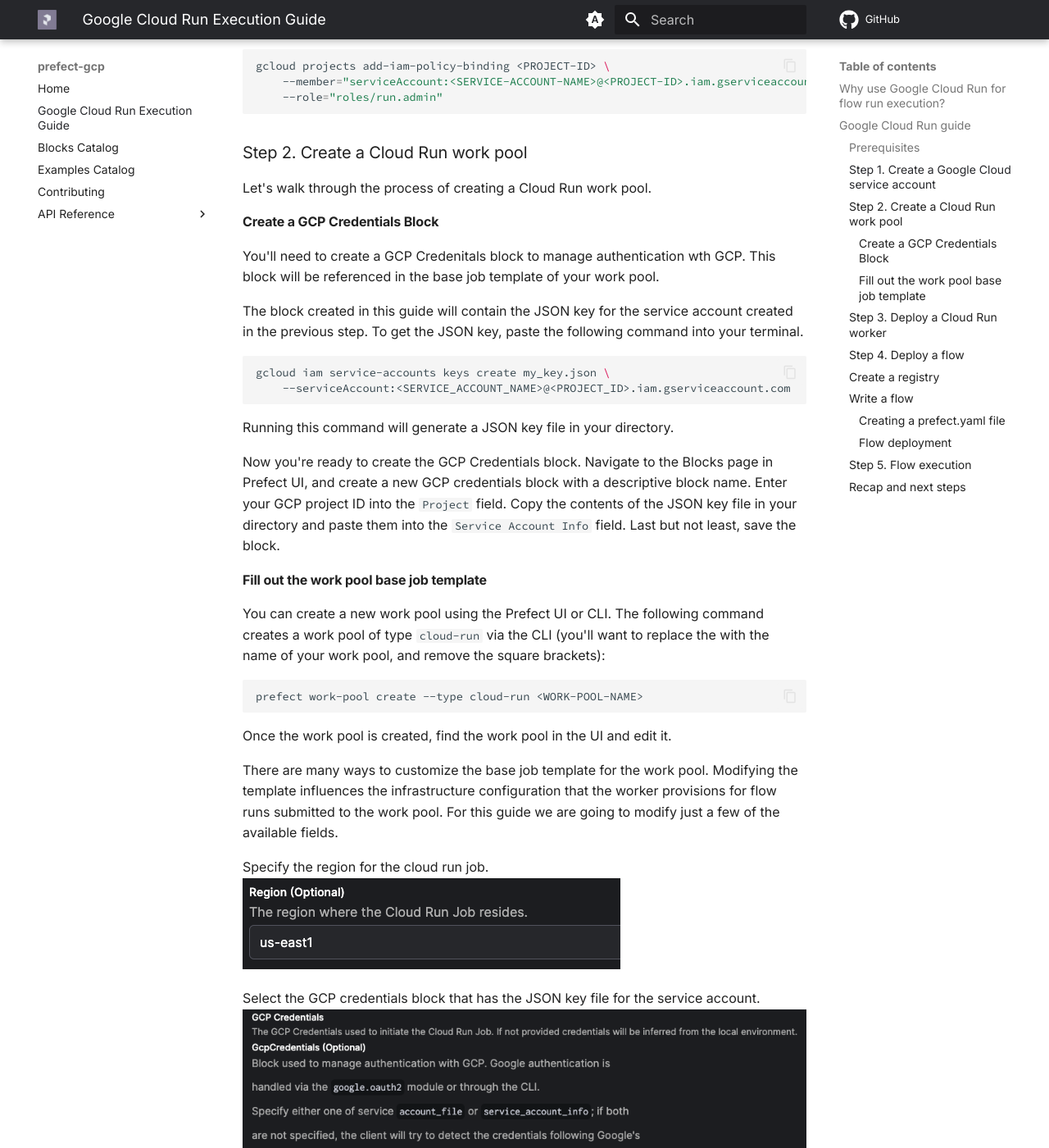
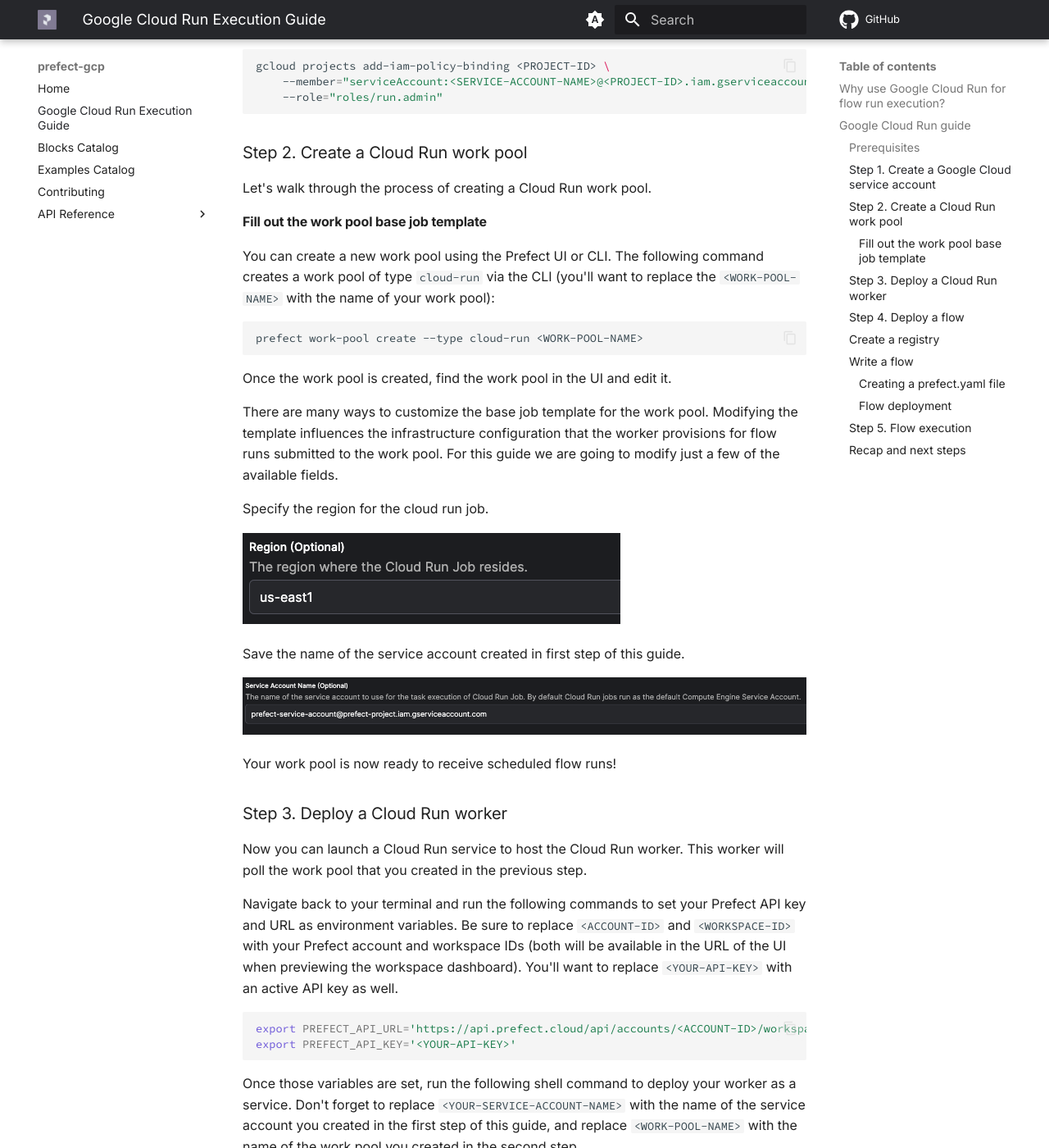
Before and after one commit to PrefectHQ/prefect-gcp, an MkDocs documentation site: the page built from docs/gcp-worker-guide.md, in a window 1280 px wide and 1400 px high, scrolled down 2322 px. Shown: the whole window at 82% size. Built offline with MkDocs 1.6.1 and Material for MkDocs 9.7.7, drawn with Linux system fonts in a browser that asks for light colours; comment, search, counter and statistics services are not loaded.

Commit message:
removing credentials block creation step, as it is no longer required (#228)
* removing credentials block creation step, as it is no longer required

* Update docs/gcp-worker-guide.md

you're right, they are carrots!

Co-authored-by: nate nowack <nate@prefect.io>

* Update docs/gcp-worker-guide.md

good catch - ty

Co-authored-by: nate nowack <nate@prefect.io>

---------

Co-authored-by: nate nowack <nate@prefect.io>

````diff
--- a/docs/gcp-worker-guide.md
+++ b/docs/gcp-worker-guide.md
@@ -7,8 +7,7 @@
 
 2. Scalability: Cloud Run can automatically scale your pipeline to handle varying workloads and traffic. It can quickly respond to increased demand and scale back down during low activity periods, ensuring efficient resource utilization.
 
-3. Integration with Google Cloud services: Google Cloud Run easily integrates with other Google Cloud services, such as Google Cloud Storage, Google Cloud Pub/Sub, and Google Cloud Build.
-This interoperability enables you to build end-to-end data pipelines that use a variety of services.
+3. Integration with Google Cloud services: Google Cloud Run easily integrates with other Google Cloud services, such as Google Cloud Storage, Google Cloud Pub/Sub, and Google Cloud Build. This interoperability enables you to build end-to-end data pipelines that use a variety of services.
 
 4. Portability: Since Cloud Run uses container images, you can develop your pipelines locally using Docker and then deploy them on Google Cloud Run without significant modifications. This portability allows you to run the same pipeline in different environments.
 
@@ -82,23 +81,8 @@
 ### Step 2. Create a Cloud Run work pool
 Let's walk through the process of creating a Cloud Run work pool.
 
-#### Create a GCP Credentials Block
-You'll need to create a GCP Credenitals block to manage authentication wth GCP. This block will be referenced in the base job template of your work pool.
-
-The block created in this guide will contain the JSON key for the service account created in the previous step.
-To get the JSON key, paste the following command into your terminal.
-```bash
-gcloud iam service-accounts keys create my_key.json \
-    --serviceAccount:<SERVICE_ACCOUNT_NAME>@<PROJECT_ID>.iam.gserviceaccount.com
-```
-Running this command will generate a JSON key file in your directory.
-
-Now you're ready to create the GCP Credentials block. Navigate to the Blocks page in Prefect UI, and create a new GCP credentials block with a descriptive block name. Enter your GCP project ID into the `Project` field.
-Copy the contents of the JSON key file in your directory and paste them into the `Service Account Info` field.
-Last but not least, save the block.
-
 #### Fill out the work pool base job template
-You can create a new work pool using the Prefect UI or CLI. The following command creates a work pool of type `cloud-run` via the CLI (you'll want to replace the <WORK-POOL-NAME> with the name of your work pool, and remove the square brackets):
+You can create a new work pool using the Prefect UI or CLI. The following command creates a work pool of type `cloud-run` via the CLI (you'll want to replace the `<WORK-POOL-NAME>` with the name of your work pool):
 ```bash
 prefect work-pool create --type cloud-run <WORK-POOL-NAME>
 ```
@@ -108,12 +92,11 @@
 There are many ways to customize the base job template for the work pool. Modifying the template influences the infrastructure configuration that the worker provisions for flow runs submitted to the work pool. For this guide we are going to modify just a few of the available fields.
 
 Specify the region for the cloud run job.
+
 ![region](img/cloud-run-work-pool-region.png)
 
-Select the GCP credentials block that has the JSON key file for the service account.
-![creds](img/cloud-run-work-pool-gcp-creds.png)
+Save the name of the service account created in first step of this guide.
 
-Save the name of the service account created in first step of this guide.
 ![name](img/cloud-run-work-pool-service-account-name.png)
 
 Your work pool is now ready to receive scheduled flow runs!
````
